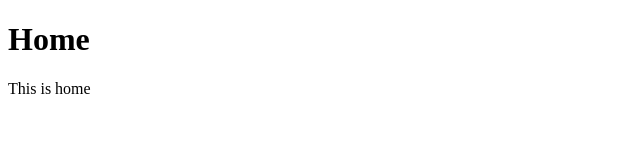
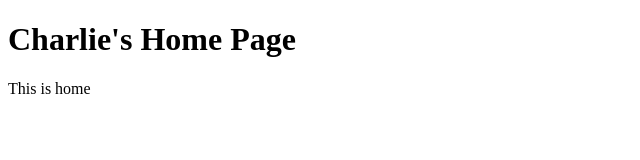
Before and after one commit to eigenSim/frozendrpepper.github.io, a plain HTML site: page index.html in a window 1280 px wide. Shown: the whole page, without its empty margins (0-640 px from the left). Drawn offline with Linux system fonts and the light colour scheme.

Commit message:
edit index.html First modification to the html file

```diff
--- a/index.html
+++ b/index.html
@@ -7,7 +7,7 @@
  </head>
 
  <body>
-  <h1>Home </h1>
+  <h1>Charlie's Home Page </h1>
   <p>This is home</p>
  </body>
 
```
